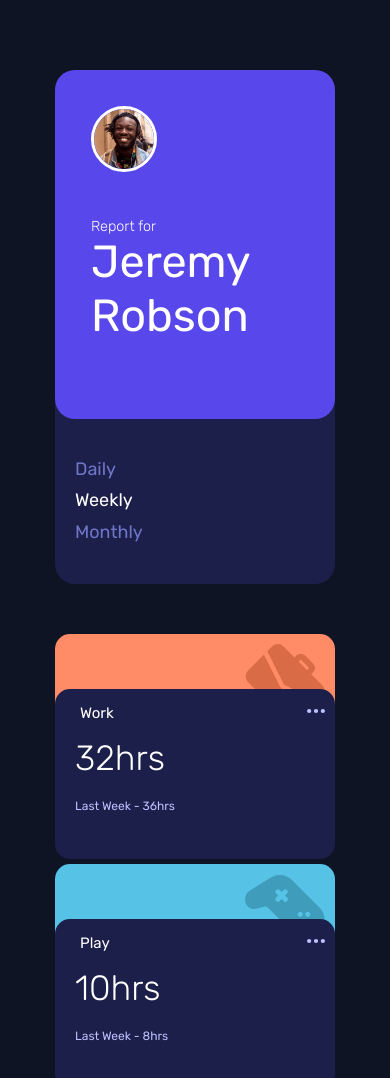
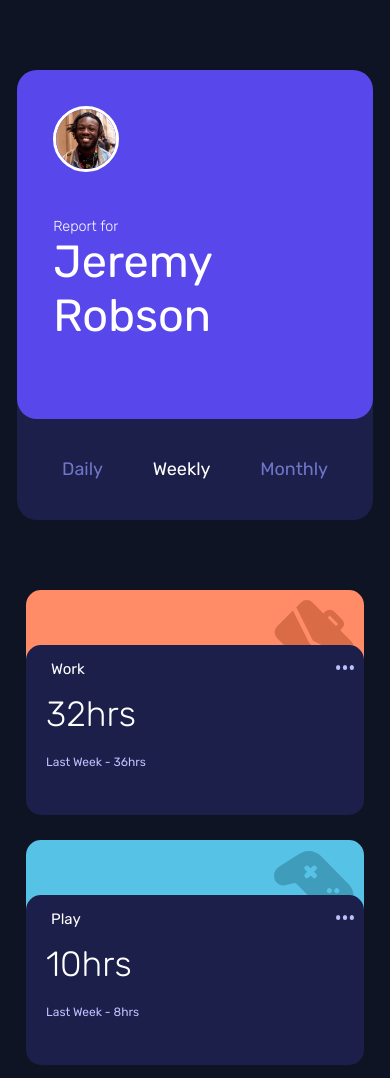
Before and after one commit to samwahome/time-tracking-dashboard, a plain HTML site: page index.html in a window 390 px wide. Shown: the top 1078 px of the page. Drawn offline with Linux system fonts and the light colour scheme.

Commit message:
Fix README and Mobile Layout

```diff
--- a/style.css
+++ b/style.css
@@ -55,15 +55,11 @@ body {
     flex-wrap: wrap;
     justify-content: space-around;
 }
-@media only screen and (max-width:400px) {
-    .container{
-        width: 375px;
-        max-width: 375px;
-    }
-}
+
 
 .profile{
-    max-width: 280px;
+    width: 280px;
+    max-width: 95%;
     margin-bottom: 50px;
 }
 .profile,.profile-box{
@@ -115,6 +111,7 @@ body {
 
 .card-bg{
     width: 280px;
+    max-width: 95%;
     position: relative;
     height: 170px;
     margin-bottom: 60px;
@@ -183,3 +180,21 @@ body {
 .monthly-active .monthly,.monthly-active .monthly-previous{
     display: block;
 }
+
+@media only screen and (max-width: 600px) {
+    .container{
+        width: 100%;
+
+    }
+    .profile{
+        width: 95%;
+    }
+    .card-bg{
+        width: 95%;
+        margin-top: 20px;
+    }
+    .menu{
+        display: flex;
+        justify-content: space-around;
+    }
+}
```
Also changed, not shown: screenshot.png (added), 3 other files.
